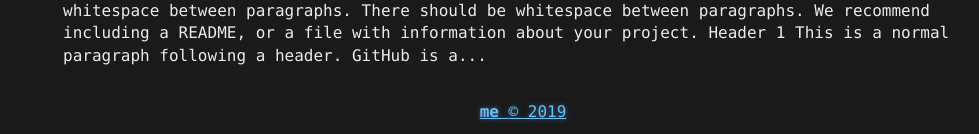
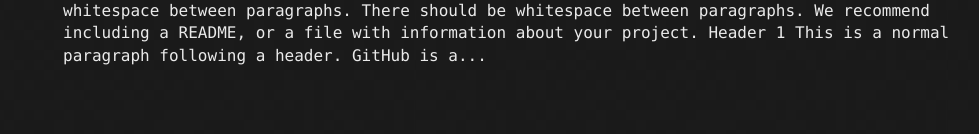
Before and after one commit to goodHunter27/serhatgiydiren.github.io, a Jekyll site: the page built from index.html, in a window 1280 px wide. Shown: the part 863-997 px from the top of the page, without its empty margins (117-1096 px from the left). Built offline with Jekyll 4.4.1, drawn with Linux system fonts in a browser that asks for light colours; the list of posts is cut into pages by our own code; after the commit the page ends 950 px from its top, so only the background shows below that.

Commit message:
Update default.html

```diff
--- a/_layouts/default.html
+++ b/_layouts/default.html
@@ -32,7 +32,7 @@
     <span class="page-item">&raquo;</span>
     {% endif %}
   </div>
-  {% endif %} {% include footer.html %}
+  {% endif %}
 
   {% if site.google_analytics %}
     {% include analytics.html %}
```
